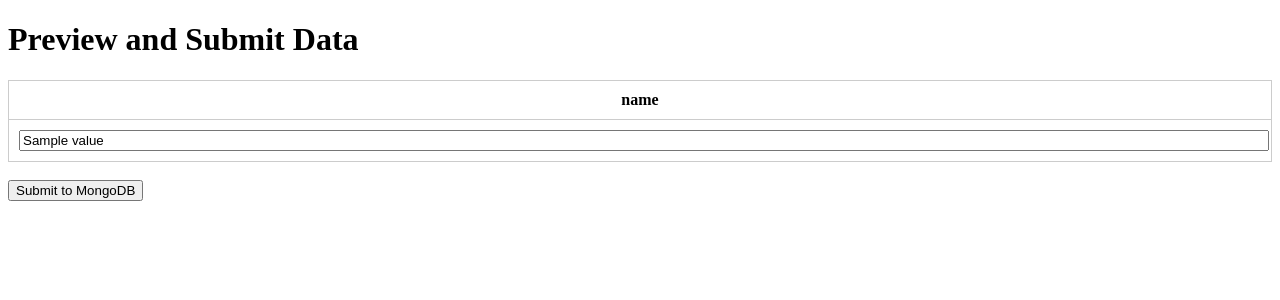
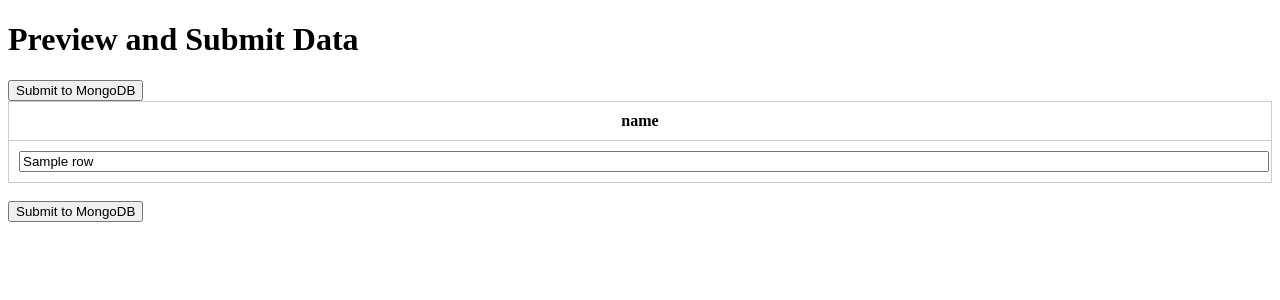
Before and after one commit to Anaghaank/HTF-H11, a Flask app: template proactive-healthcare-sdoh1/app/templates/preview_form.html in a window 1280 px wide. Shown: the top 300 px of the page. Run offline with Flask 3, Linux system fonts and the light colour scheme; the template is opened without the code that fills it: most values are stand-ins (such as "Sample title", 1, 10 or a date in 2020).

Commit message:
Update preview_form.html

```diff
--- a/proactive-healthcare-sdoh1/app/templates/preview_form.html
+++ b/proactive-healthcare-sdoh1/app/templates/preview_form.html
@@ -14,32 +14,51 @@
     input {
       width: 100%;
     }
+    .prediction-highlight {
+      background-color: #e6f7ff;
+      font-weight: bold;
+    }
   </style>
 </head>
 <body>
   <h1>Preview and Submit Data</h1>
+
+  {% if records[0] and 'PredictedHospitalAdmissions' in records[0] %}
+  <div class="prediction-summary" style="margin: 20px 0; padding: 15px; background-color: #f0f8ff; border-radius: 5px; border: 1px solid #ccc;">
+    <h3>📊 Prediction Results</h3>
+    <p>The model has generated hospital admission predictions based on the uploaded data.</p>
+  </div>
+  {% endif %}
+
   <form method="POST" action="{{ url_for('submit_csv') }}">
+    <button type="submit">Submit to MongoDB</button>
     <table>
       <thead>
         <tr>
           {% for key in records[0].keys() %}
-            <th>{{ key }}</th>
+            <th {% if key == 'PredictedHospitalAdmissions' %}class="prediction-highlight"{% endif %}>{{ key }}</th>
           {% endfor %}
         </tr>
       </thead>
       <tbody>
-        {% for row in records %}
+        {% for row_index in range(records|length) %}
           <tr>
-            {% for value in row.values() %}
-              <td><input name="{{ loop.parent.loop.first and loop.parent.loop.index0 | string }}{{ loop.index0 }}" value="{{ value }}"></td>
+            {% set row = records[row_index] %}
+            {% set keys = row.keys()|list %}
+            {% for col_index in range(keys|length) %}
+              {% set key = keys[col_index] %}
+              <td {% if key == 'PredictedHospitalAdmissions' %}class="prediction-highlight"{% endif %}>
+                <input name="field_{{ row_index }}_{{ col_index }}" value="{{ row[key] }}">
+              </td>
             {% endfor %}
           </tr>
         {% endfor %}
       </tbody>
     </table>
     <br>
-    {% for header in records[0].keys() %}
-      <input type="hidden" name="{{ header }}" value="{{ header }}">
+    {% set headers = records[0].keys()|list %}
+    {% for index in range(headers|length) %}
+      <input type="hidden" name="header_{{ index }}" value="{{ headers[index] }}">
     {% endfor %}
     <button type="submit">Submit to MongoDB</button>
   </form>
```
